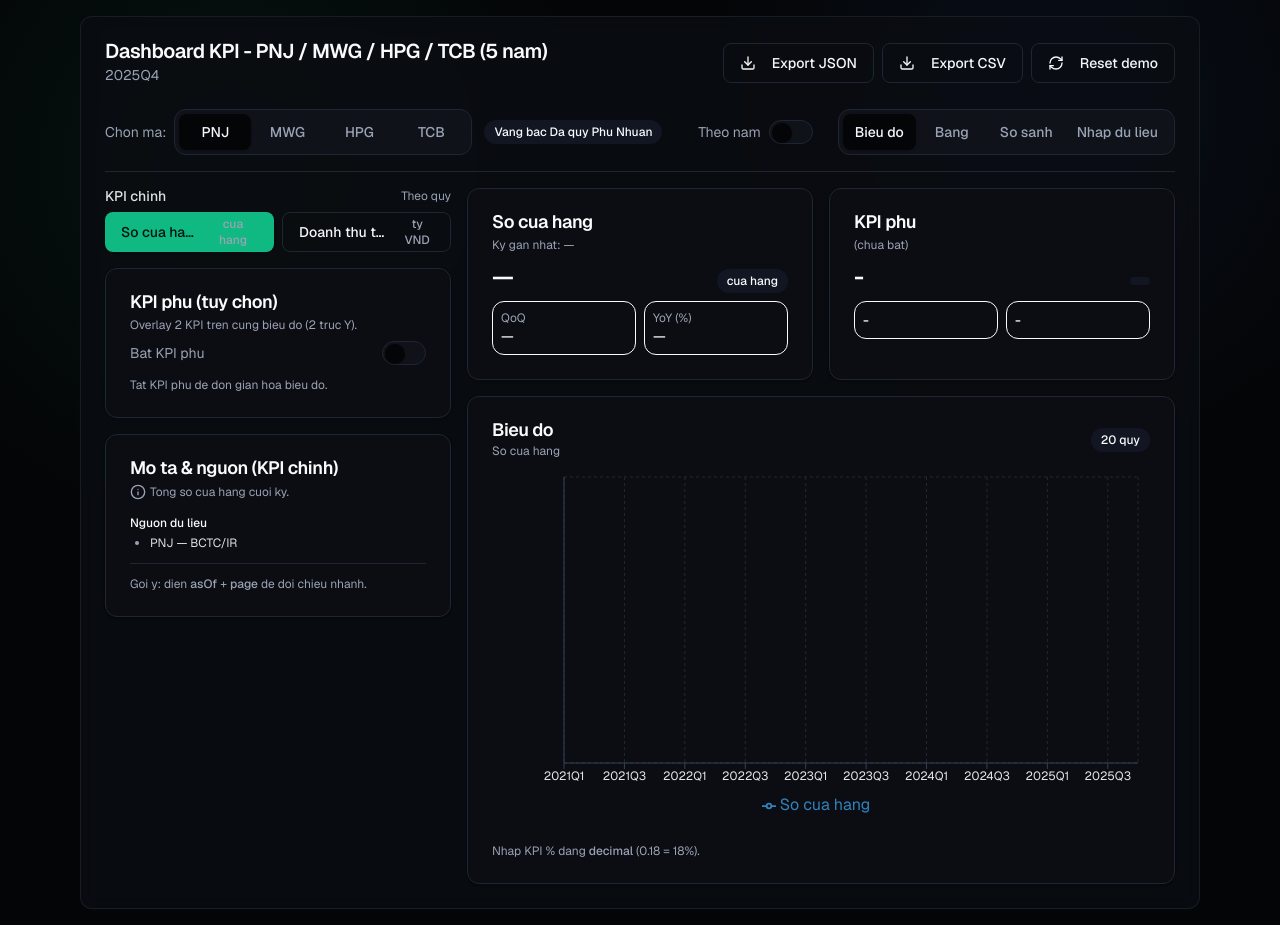
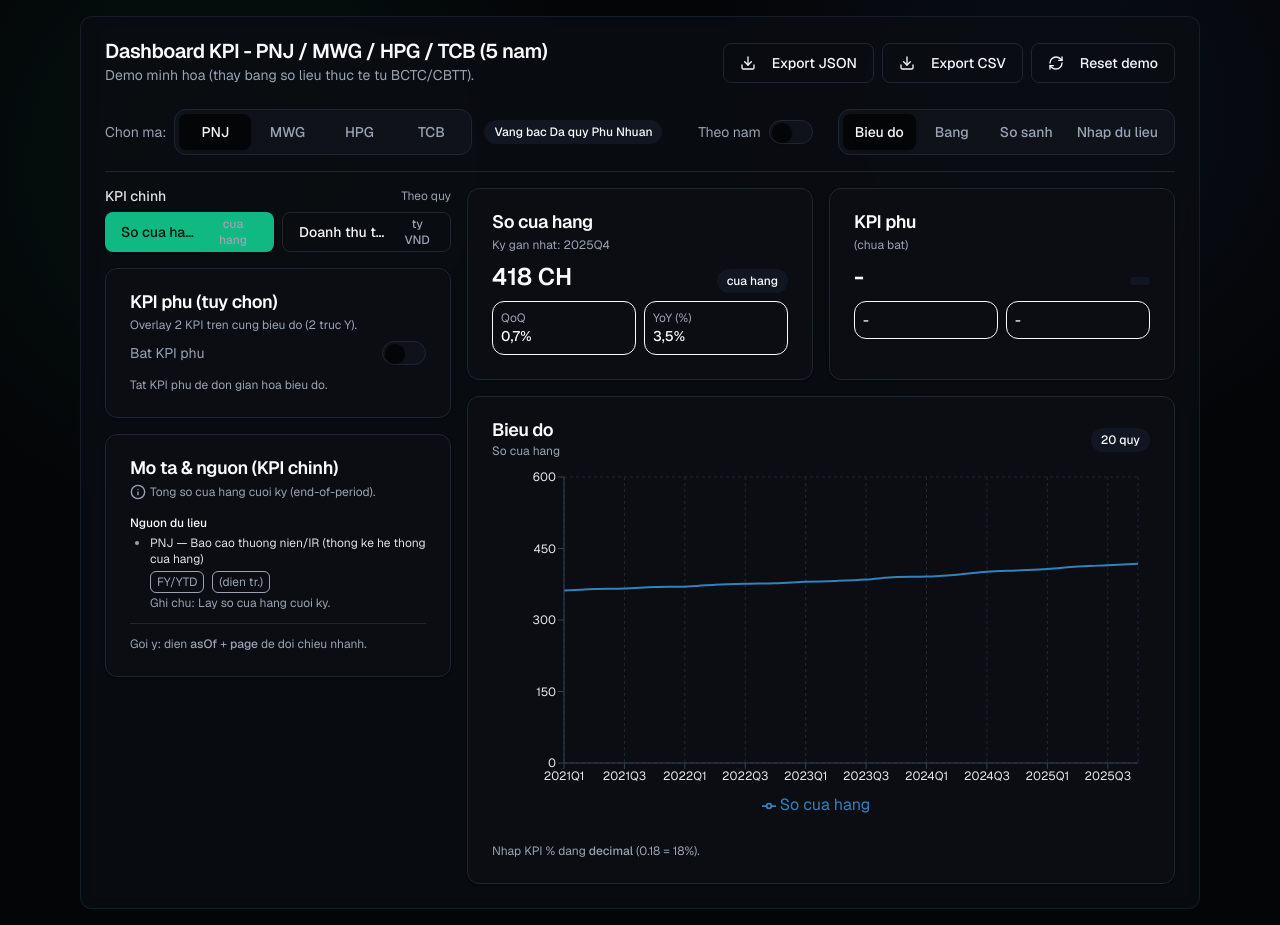
Before and after one commit to Khongdaidong/KPI-VN30-dashboard, a Next.js app: page / in a window 1280 px wide. Built offline with nearby package versions, Linux system fonts and the light colour scheme.

Commit message:
Fallback to demo data when data.json is empty

```diff
--- a/src/app/page.tsx
+++ b/src/app/page.tsx
@@ -56,7 +56,13 @@
 
 type RechartsValue = number | string | (number | string)[];
 
-const defaultDataset: Dataset = (dataJson as Dataset) || buildDemoDataset();
+const seededDataset = dataJson as Dataset;
+const hasSeedValues =
+  !!seededDataset?.companies?.length &&
+  seededDataset.companies.some((company) =>
+    company.kpis?.some((kpi) => kpi.series?.some((pt) => pt.value !== null && pt.value !== undefined))
+  );
+const defaultDataset: Dataset = hasSeedValues ? seededDataset : buildDemoDataset();
 
 function KPIInfo({ text }: { text: string }) {
   return (
```
